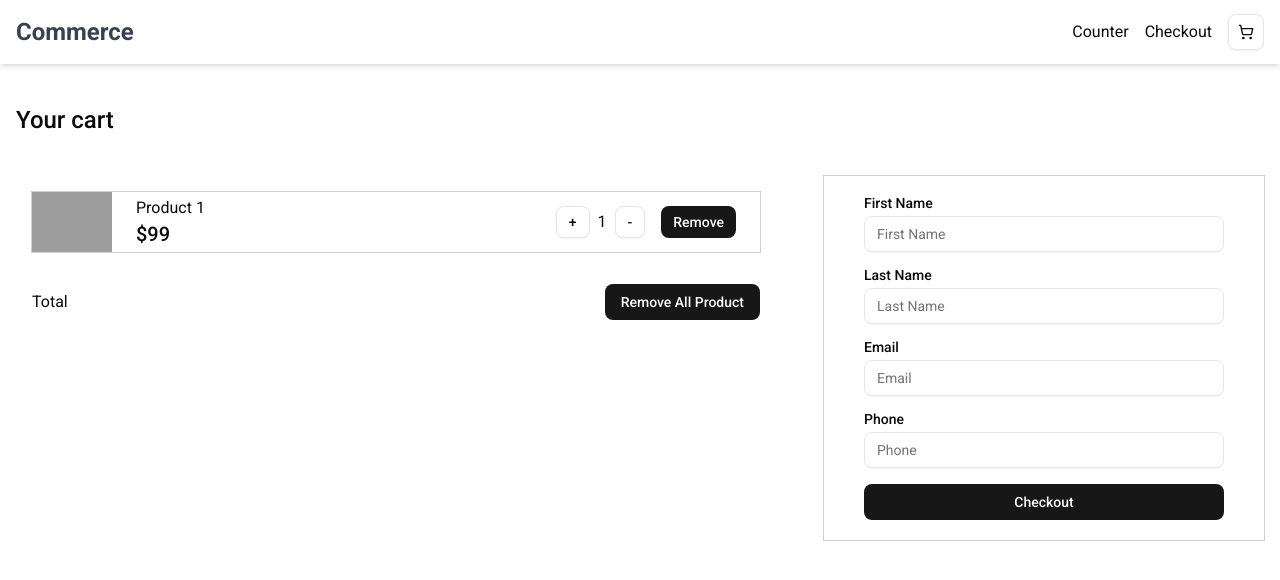
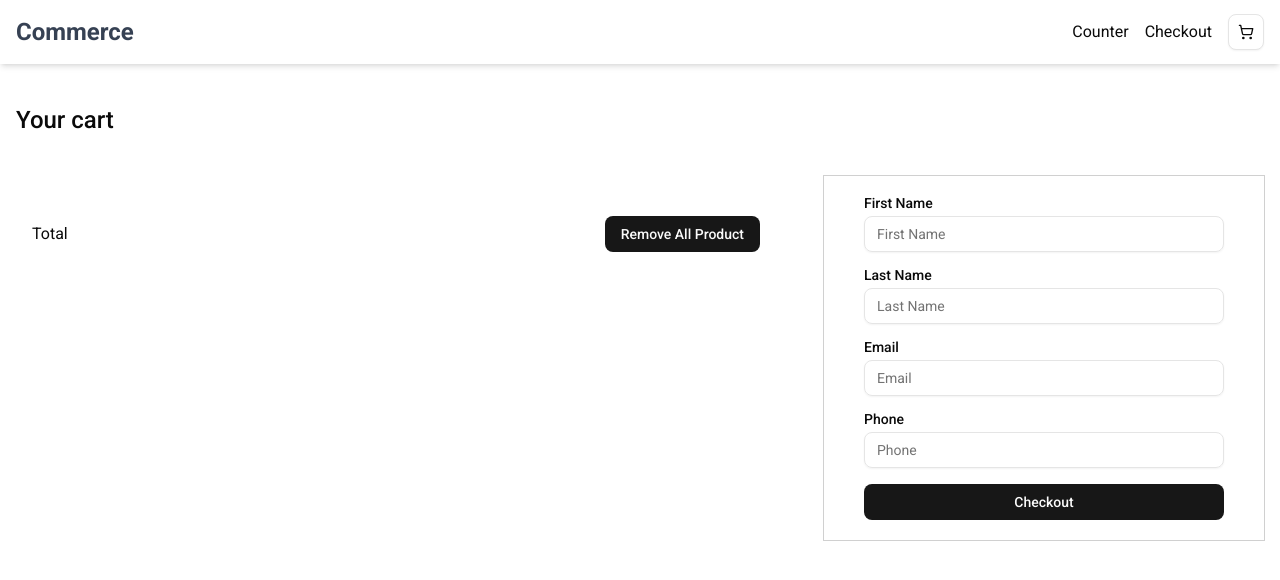
Before and after one commit to jarfiz/commerce, a Next.js app: page /checkout in a window 1280 px wide. Shown: the top 580 px of the page. Built offline with nearby package versions, Linux system fonts and the light colour scheme; grey boxes are pictures that could not be loaded.

Commit message:
feat: update Checkout component to display cart items dynamically and remove hardcoded product details

```diff
--- a/src/components/pages/chekcout.tsx
+++ b/src/components/pages/chekcout.tsx
@@ -3,32 +3,35 @@
 import { Button } from "@/components/ui/button";
 import { Input } from "@/components/ui/input";
 import { Label } from "@/components/ui/label";
+import { selectCart } from "@/lib/features/cart/cartSlice";
+import { useAppSelector } from "@/lib/hookss";
 import Image from "next/image";
 
 const Checkout = () => {
+  const cart = useAppSelector(selectCart);
+
+  console.log(cart);
+
   return (
     <div className="container mx-auto mt-10 px-4">
       <h1 className="text-2xl font-medium">Your cart</h1>
       <div className="mt-10 grid grid-cols-[1fr_440px] gap-12">
         <div className="flex flex-col space-y-2 p-4">
-          <div className="flex outline">
-            <Image
-              src="https://cdn.dummyjson.com/product-images/beauty/red-lipstick/thumbnail.webp"
-              alt="images"
-              width={80}
-              height={80}
-            />
+          {/*  */}
+          {cart.map((item) => (
+            <div key={item.id} className="flex outline">
+              <Image src={item.thumbnail} alt="images" width={80} height={80} />
               <div className="flex flex-1 items-center justify-between px-6">
                 <div>
-                <h1>Product 1</h1>
-                <p className="text-xl font-medium">$99</p>
+                  <h1>{item.title}</h1>
+                  <p className="text-xl font-medium">${item.price}</p>
                 </div>
                 <div className="flex items-center space-x-4">
                   <div className="space-x-2">
                     <Button size="sm" variant="outline">
                       +
                     </Button>
-                  <span>1</span>
+                    <span>{item.quantity}</span>
                     <Button size="sm" variant="outline">
                       -
                     </Button>
@@ -37,6 +40,7 @@ const Checkout = () => {
                 </div>
               </div>
             </div>
+          ))}
           <div className="mt-6 flex items-center justify-between">
             <p>Total</p>
             <Button>Remove All Product</Button>
--- a/src/components/pages/home.tsx
+++ b/src/components/pages/home.tsx
@@ -8,7 +8,6 @@ import { useEffect } from "react";
 const Home = () => {
   const products = useAppSelector(selectProducts);
   const dispatch = useAppDispatch();
-  console.log(products);
 
   useEffect(() => {
     dispatch(fetchProducts());
```
Lines whose indentation alone changed are shown as unchanged.
